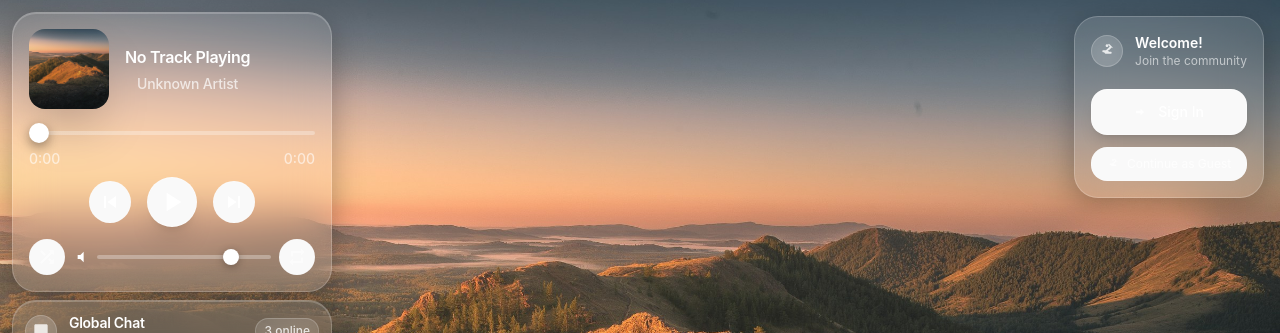
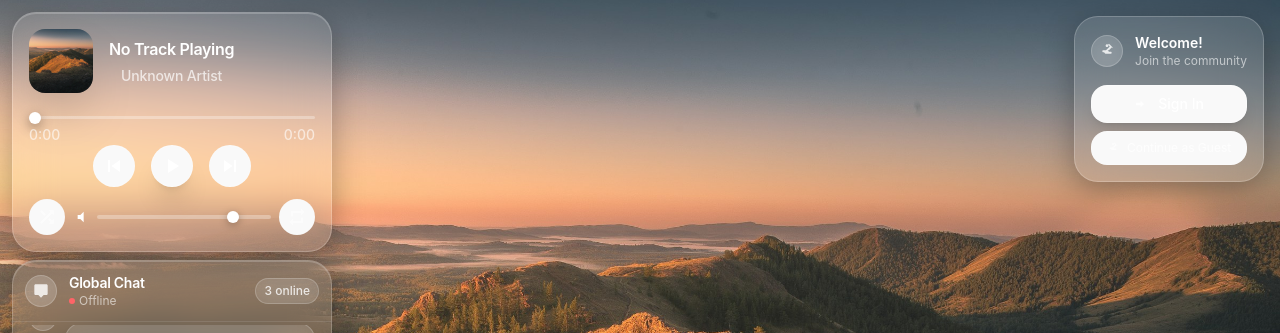
Before and after one commit to tuanngv244/wallpaper-live, a Vue app: page / in a window 1280 px wide. Shown: the top 333 px of the page. Built offline with nearby package versions, Linux system fonts and the light colour scheme; no server answers; the database is empty.

Commit message:
feat: update UI to small

```diff
--- a/src/components/ChatBox.vue
+++ b/src/components/ChatBox.vue
@@ -390,20 +390,20 @@ const handleScroll = () => {
           <!-- Emoji Selector Button -->
           <button
             @click="toggleEmojiPicker"
-            class="w-[3rem] h-[3rem] rounded-2xl bg-white/10 backdrop-blur-md border border-white/20 hover:bg-white/20 transition-all duration-200 hover:scale-105 shadow-lg"
+            class="w-[2.5rem] h-[2.5rem] rounded-2xl bg-white/10 backdrop-blur-md border border-white/20 hover:bg-white/20 transition-all duration-200 hover:scale-105 shadow-lg"
           >
             <span class="text-lg">{{ selectedEmoji }}</span>
           </button>
 
           <!-- Input Field -->
           <div
-            class="flex-1 bg-white/10 backdrop-blur-md border border-white/20 rounded-2xl h-[3rem] shadow-lg"
+            class="flex-1 bg-white/10 backdrop-blur-md border border-white/20 rounded-2xl h-[2.5rem] shadow-lg"
           >
             <input
               v-model="messageInput"
               @keypress="handleKeyPress"
               placeholder="Message..."
-              class="w-full h-[3rem] bg-transparent text-white placeholder-white/60 outline-none text-xs px-3"
+              class="w-full h-[2.5rem] bg-transparent text-white placeholder-white/60 outline-none text-xs px-3"
             />
           </div>
         </div>
@@ -412,7 +412,7 @@ const handleScroll = () => {
         <button
           @click="sendMessage"
           :disabled="!messageInput.trim() || !currentUser"
-          class="w-[3rem] h-[3rem] rounded-2xl bg-white/15 backdrop-blur-md border border-white/30 hover:bg-white/25 transition-all duration-200 hover:scale-105 shadow-lg disabled:opacity-50 disabled:cursor-not-allowed disabled:hover:scale-100 flex items-center justify-center"
+          class="w-[2.5rem] h-[2.5rem] rounded-2xl bg-white/15 backdrop-blur-md border border-white/30 hover:bg-white/25 transition-all duration-200 hover:scale-105 shadow-lg disabled:opacity-50 disabled:cursor-not-allowed disabled:hover:scale-100 flex items-center justify-center"
         >
           <svg
             class="w-4 h-4 text-white/90"
--- a/src/components/LoginModal.vue
+++ b/src/components/LoginModal.vue
@@ -313,7 +313,7 @@ const handleKeyPress = (event: KeyboardEvent) => {
         <button
           @click="handleSubmit"
           :disabled="!canSubmit || loading"
-          class="w-full p-4 rounded-2xl bg-white/15 backdrop-blur-md border border-white/30 hover:bg-white/25 transition-all duration-200 hover:scale-105 shadow-lg disabled:opacity-50 disabled:cursor-not-allowed disabled:hover:scale-100 flex items-center justify-center gap-2"
+          class="w-full p-3 rounded-2xl bg-white/15 backdrop-blur-md border border-white/30 hover:bg-white/25 transition-all duration-200 hover:scale-105 shadow-lg disabled:opacity-50 disabled:cursor-not-allowed disabled:hover:scale-100 flex items-center justify-center gap-2"
         >
           <svg
             v-if="loading"
--- a/src/components/MusicController.vue
+++ b/src/components/MusicController.vue
@@ -85,7 +85,7 @@ onMounted(async () => {
       <!-- Background -->
       <div class="p-2">
         <div
-          class="relative mx-auto w-[5rem] h-[5rem] rounded-2xl overflow-hidden shadow-2xl"
+          class="relative mx-auto w-[4rem] h-[4rem] rounded-2xl overflow-hidden shadow-2xl"
         >
           <img
             src="/public/wallpapers/bg-default.jpg"
@@ -118,11 +118,9 @@ onMounted(async () => {
             @input="handleSeek"
             min="0"
             :max="duration"
-            class="w-full h-1 bg-white/30 rounded-full appearance-none cursor-pointer slider"
+            class="w-full h-[2px] bg-white/30 rounded-full appearance-none cursor-pointer slider"
           />
-          <div
-            class="flex justify-between text-white/60 text-sm mt-2 font-medium"
-          >
+          <div class="flex justify-between text-white/60 text-sm font-medium">
             <span>{{ musicStore.formattedCurrentTime }}</span>
             <span>{{ musicStore.formattedDuration }}</span>
           </div>
@@ -130,7 +128,7 @@ onMounted(async () => {
       </div>
 
       <!-- Control Buttons -->
-      <div class="p-2">
+      <div class="p-2 pt-0">
         <div class="flex items-center justify-center space-x-4">
           <!-- Previous Button -->
           <button
@@ -153,7 +151,7 @@ onMounted(async () => {
           >
             <svg
               v-if="!isPlaying"
-              class="w-8 h-8 text-white"
+              class="w-6 h-6 text-white"
               fill="currentColor"
               viewBox="0 0 24 24"
             >
@@ -161,7 +159,7 @@ onMounted(async () => {
             </svg>
             <svg
               v-else
-              class="w-8 h-8 text-white"
+              class="w-6 h-6 text-white"
               fill="currentColor"
               viewBox="0 0 24 24"
             >
@@ -276,8 +274,8 @@ onMounted(async () => {
 
 .slider::-webkit-slider-thumb {
   appearance: none;
-  width: 20px;
-  height: 20px;
+  width: 12px;
+  height: 12px;
   border-radius: 50%;
   background: white;
   cursor: pointer;
@@ -292,8 +290,8 @@ onMounted(async () => {
 }
 
 .slider::-moz-range-thumb {
-  width: 20px;
-  height: 20px;
+  width: 12px;
+  height: 12px;
   border-radius: 50%;
   background: white;
   cursor: pointer;
@@ -310,8 +308,8 @@ onMounted(async () => {
 /* Volume slider */
 .volume-slider::-webkit-slider-thumb {
   appearance: none;
-  width: 16px;
-  height: 16px;
+  width: 12px;
+  height: 12px;
   border-radius: 50%;
   background: white;
   cursor: pointer;
@@ -320,8 +318,8 @@ onMounted(async () => {
 }
 
 .volume-slider::-moz-range-thumb {
-  width: 16px;
-  height: 16px;
+  width: 12px;
+  height: 12px;
   border-radius: 50%;
   background: white;
   cursor: pointer;
@@ -379,19 +377,19 @@ onMounted(async () => {
 .slider {
   -webkit-appearance: none;
   appearance: none;
-  height: 4px;
+  height: 3px;
   border-radius: 2px;
   outline: none;
 }
 
 .slider::-webkit-slider-track {
-  height: 4px;
+  height: 3px;
   border-radius: 2px;
   background: rgba(255, 255, 255, 0.3);
 }
 
 .slider::-moz-range-track {
-  height: 4px;
+  height: 3px;
   border-radius: 2px;
   background: rgba(255, 255, 255, 0.3);
   border: none;
--- a/src/components/UserProfile.vue
+++ b/src/components/UserProfile.vue
@@ -86,7 +86,7 @@ onUnmounted(() => {
       v-if="!isAuthenticated"
       class="glass-panel rounded-3xl overflow-hidden backdrop-blur-xl bg-white/10 border border-white/20 shadow-2xl p-4"
     >
-      <div class="flex flex-col gap-3">
+      <div class="flex flex-col gap-2">
         <!-- Header -->
         <div class="flex items-center gap-3 mb-2">
           <div
@@ -111,7 +111,7 @@ onUnmounted(() => {
         <!-- Sign In Button -->
         <button
           @click="openLoginModal"
-          class="w-full p-3 rounded-2xl bg-white/15 backdrop-blur-md border border-white/30 hover:bg-white/25 transition-all duration-200 hover:scale-105 shadow-lg flex items-center justify-center gap-2"
+          class="w-full p-2 rounded-2xl bg-white/15 backdrop-blur-md border border-white/30 hover:bg-white/25 transition-all duration-200 hover:scale-105 shadow-lg flex items-center justify-center gap-2"
         >
           <svg
             class="w-4 h-4 text-white/90"
--- a/src/pages/Home.vue
+++ b/src/pages/Home.vue
@@ -30,11 +30,11 @@ onMounted(async () => {
 
     <div class="h-screen flex flex-col gap-2 p-3">
       <!-- Music Board -->
-      <div class="h-[280px]">
+      <div class="h-[240px]">
         <MusicController />
       </div>
       <!-- Chat Box -->
-      <div class="h-[calc(100vh_-_312px)]">
+      <div class="h-[calc(100vh_-_252px)]">
         <ChatBox />
       </div>
     </div>
```
